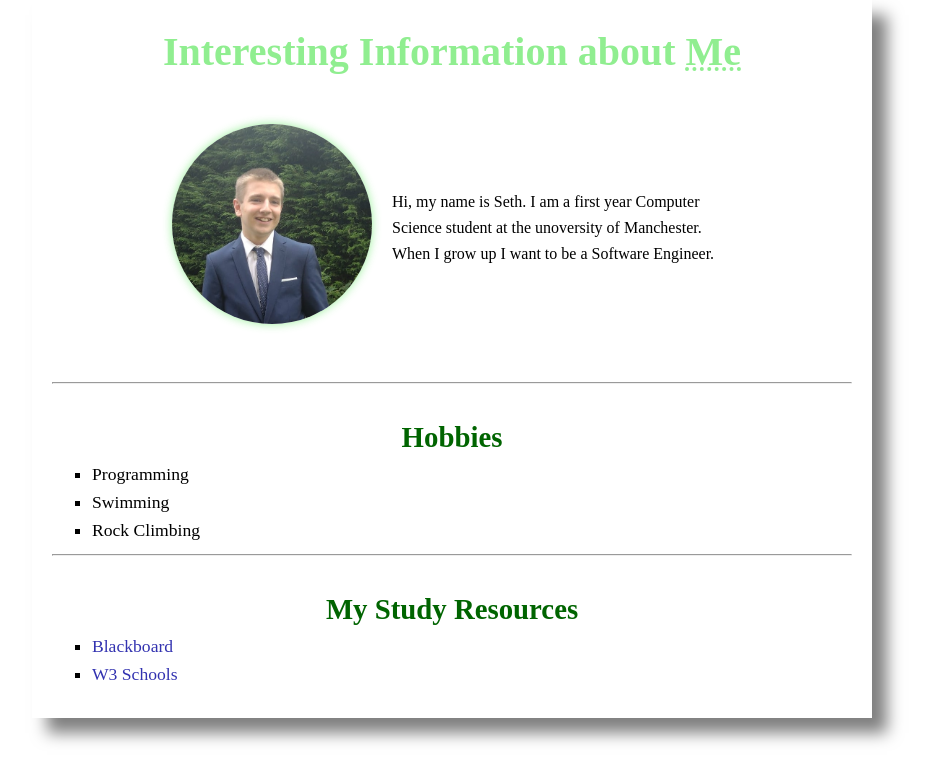
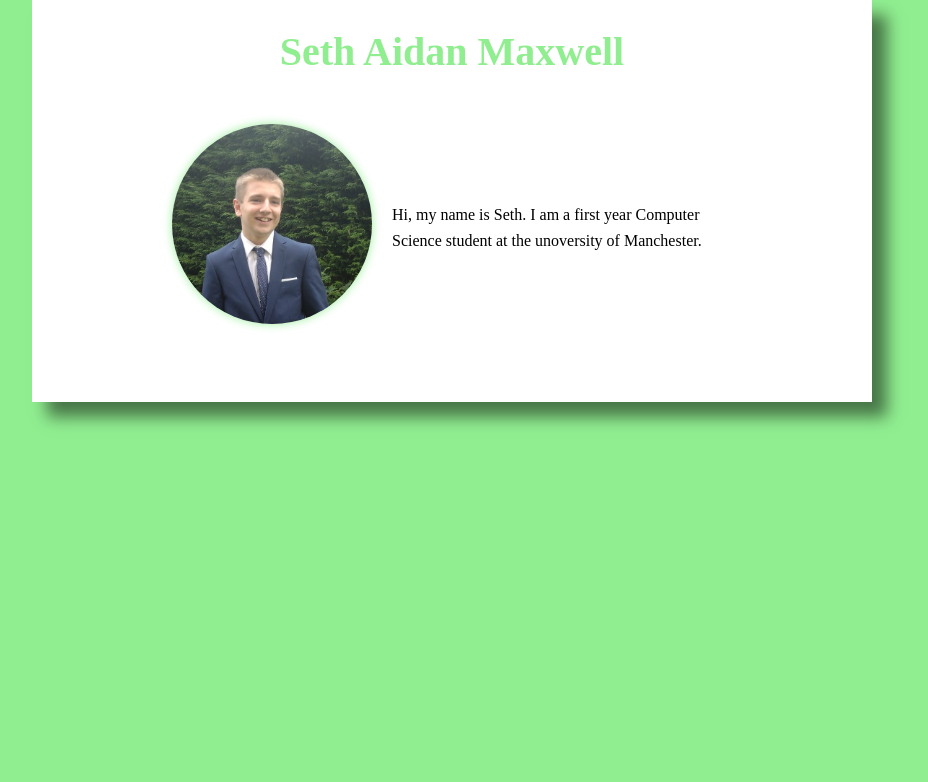
Before and after one commit to SethAidan/SethAidan.github.io, a plain HTML site: page index.html in a window 1280 px wide. Shown: the whole page, without its empty margins (188-1116 px from the left). Drawn offline with Linux system fonts and the light colour scheme.

Commit message:
Removed unwanted sections

```diff
--- a/index.html
+++ b/index.html
@@ -1,33 +1,19 @@
 <!DOCTYPE html>
 <html lang="en">
     <head>
-        <title>About Me</title>
+        <title>Seth Maxwell</title>
         <link rel="stylesheet" href="style.css">
         <!-- Specifies which character set to use for encoding -->
         <meta charset="UTF-8">
     </head>
     <body>
-        <h1 id="main">Interesting Information about <abbr title="Seth">Me</abbr></h1>
+        <h1 id="main">Seth Aidan Maxwell</h1>
         <table id="profileInfoTab">
             <tr>
                 <td><img src="Prom.jpg" width="200" alt="I photo of Seth Maxwell in a blue suit against a grassy background" id="headshot"></td>
-                <td><p>Hi, my name is Seth. I am a first year Computer Science student at the unoversity of Manchester. When I grow up I want to be a Software Engineer.</p></td>
+                <td><p>Hi, my name is Seth. I am a first year Computer Science student at the unoversity of Manchester.</p></td>
             </tr>
         </table>
 
-
-        <hr>
-        <h2>Hobbies</h2>
-        <ul>
-            <li>Programming</li>
-            <li>Swimming</li>
-            <li>Rock Climbing</li>
-        </ul>
-        <hr>
-        <h2>My Study Resources</h2>
-        <ul>
-            <li><a href="https://online.manchester.ac.uk/" target="_blank">Blackboard</a></li>
-            <li><a href="https://www.w3schools.com/" target="_blank">W3 Schools</a></li>
-        </ul>
     </body>
 </html>
--- a/style.css
+++ b/style.css
@@ -1,9 +1,12 @@
 *{
     margin:0%;
     padding: 0%;
-    background-color: white;
     font-family:'Times New Roman', Times, serif;
     line-height: 1.6;
+}
+
+html{
+  background-color: lightgreen;
 }
 
 body{
@@ -11,6 +14,7 @@ body{
     margin:auto;
     box-shadow: 15px 15px 15px rgba(0, 0, 0, 0.5);
     padding: 20px;
+    background-color:white;
 }
 
 #main{
```
